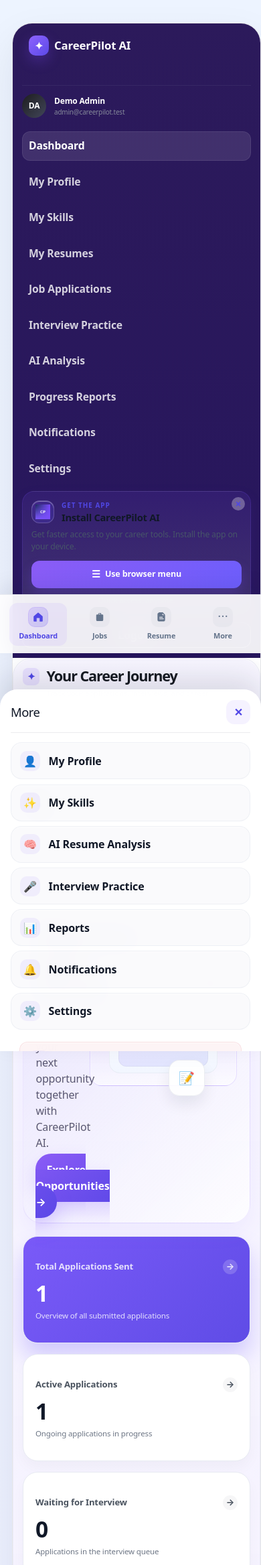
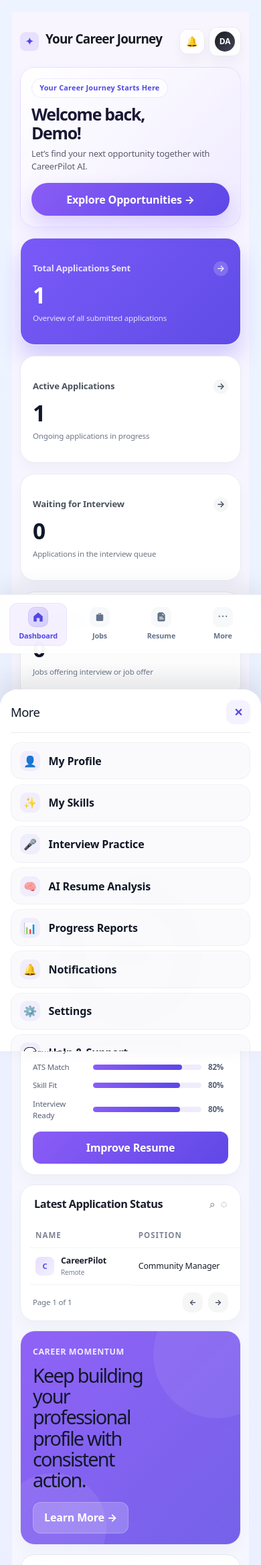
Before and after one commit to manish25er-2003/CareerPilot, a Laravel app: page /dashboard in a window 390 px wide. Shown: the top 2336 px of the page at 67% size. Run offline with Laravel 12, Linux system fonts and the light colour scheme; a user stored in the database is signed in; data comes from the database, SQL or seed files in the repository; style sheets or scripts are compiled from the project's sources.

Commit message:
Responsive dahbord on Mobile devices

```diff
--- a/app/Http/Controllers/Auth/RegisteredUserController.php
+++ b/app/Http/Controllers/Auth/RegisteredUserController.php
@@ -60,8 +60,6 @@ class RegisteredUserController extends Controller
 
         event(new Registered($user));
 
-        Auth::login($user);
-
-        return redirect()->intended(route('dashboard', absolute: false));
+        return redirect()->route('login')->with('success', 'Registration successful. Please sign in to continue.');
     }
 }
--- a/public/css/careerpilot.css
+++ b/public/css/careerpilot.css
@@ -2031,6 +2031,7 @@ body .alert-success {
 .mobile-bottom-nav__item.active {
     color: var(--primary-strong);
     background: rgba(124, 77, 255, 0.08);
+    box-shadow: inset 0 0 0 1px rgba(124, 77, 255, 0.08);
 }
 
 .mobile-bottom-nav__item.active .mobile-bottom-nav__icon {
@@ -3639,48 +3640,149 @@ body.mobile-more-open {
     }
 }
 
-@media (max-width: 900px) {
+@media (max-width: 991px) {
     .jobflow-dashboard-shell {
         display: block;
-        margin: 16px auto;
-        width: min(100vw - 18px, 700px);
+        width: 100%;
+        min-height: 100vh;
+        margin: 0;
+        background: transparent;
+        border: 0;
+        border-radius: 0;
+        overflow: visible;
+        box-shadow: none;
     }
 
     .jobflow-sidebar {
-        border-right: none;
-        border-bottom: 1px solid rgba(17, 24, 39, 0.06);
-        padding: 18px 14px 14px;
+        display: none !important;
     }
 
     .jobflow-main-panel {
-        padding: 14px;
+        padding: 14px 14px calc(4.5rem + env(safe-area-inset-bottom));
+        border: 0;
+        border-radius: 0;
+        background: linear-gradient(180deg, #f8f5ff 0%, #f5f7ff 100%);
+        box-shadow: none;
     }
 
     .jobflow-header-bar {
-        flex-direction: column;
-        align-items: flex-start;
+        flex-direction: row;
+        align-items: center;
+        justify-content: space-between;
         gap: 12px;
+        margin-bottom: 16px;
+        padding: 8px 2px 0;
+    }
+
+    .jobflow-title-wrap {
+        gap: 10px;
+        min-width: 0;
+        flex: 1;
+    }
+
+    .jobflow-title-wrap h2 {
+        font-size: 1.28rem;
+        letter-spacing: -0.04em;
+    }
+
+    .jobflow-title-wrap p {
+        display: none;
+    }
+
+    .jobflow-icon-badge {
+        width: 28px;
+        height: 28px;
     }
 
     .jobflow-header-actions {
-        width: 100%;
-        justify-content: space-between;
-        flex-wrap: wrap;
-        gap: 10px;
+        width: auto;
+        justify-content: flex-end;
+        gap: 8px;
+        flex-wrap: nowrap;
     }
 
     .jobflow-search {
-        flex: 1;
-        min-width: 0;
-        height: 40px;
+        display: none;
+    }
+
+    .jobflow-notification-btn {
+        width: 38px;
+        height: 38px;
     }
 
     .jobflow-user-panel {
         width: auto;
-    }
-
-    .jobflow-title-wrap p {
-        font-size: 0.72rem;
+        padding: 4px 8px 4px 6px;
+    }
+
+    .jobflow-user-mini-card {
+        display: none;
+    }
+
+    .jobflow-hero-banner {
+        display: block;
+        padding: 1rem 1rem 1rem;
+        margin-bottom: 1rem;
+        border-radius: 22px;
+        background: linear-gradient(135deg, rgba(255, 255, 255, 0.94), rgba(238, 233, 255, 0.9));
+        border: 1px solid rgba(124, 77, 255, 0.12);
+        box-shadow: 0 12px 24px rgba(124, 77, 255, 0.06);
+    }
+
+    .jobflow-hero-pill {
+        font-size: 0.68rem;
+        padding: 0.34rem 0.7rem;
+    }
+
+    .jobflow-hero-copy {
+        width: 100%;
+    }
+
+    .jobflow-hero-copy h2 {
+        margin-top: 0.7rem;
+        margin-bottom: 0.45rem;
+        font-size: 1.55rem;
+        line-height: 1.12;
+        letter-spacing: -0.05em;
+        max-width: 12ch;
+    }
+
+    .jobflow-hero-copy p {
+        font-size: 0.8rem;
+        margin-bottom: 0.9rem;
+        max-width: none;
+    }
+
+    .jobflow-hero-visual {
+        display: none;
+    }
+
+    .jobflow-cta-button {
+        width: 100%;
+        display: inline-flex;
+        justify-content: center;
+        align-items: center;
+        min-height: 44px;
+        text-align: center;
+    }
+
+    .jobflow-main-panel {
+        padding-bottom: 86px;
+    }
+
+    .jobflow-upper-grid,
+    .jobflow-lower-grid,
+    .jobflow-bottom-grid {
+        grid-template-columns: 1fr;
+    }
+
+    .jobflow-stat-grid,
+    .jobflow-job-grid {
+        grid-template-columns: repeat(2, minmax(0, 1fr));
+    }
+
+    .jobflow-table-card table {
+        min-width: 100%;
     }
 }
 
@@ -3690,6 +3792,47 @@ body.mobile-more-open {
         grid-template-columns: 1fr;
     }
 
+    .jobflow-title-wrap h2 {
+        font-size: 1.18rem;
+    }
+
+    .jobflow-header-bar {
+        padding-left: 0;
+        padding-right: 0;
+    }
+
+    .jobflow-header-actions {
+        gap: 6px;
+    }
+
+    .jobflow-user-panel {
+        min-width: 0;
+    }
+
+    .jobflow-user-panel .jobflow-user-avatar.small {
+        width: 30px;
+        height: 30px;
+    }
+
+    .jobflow-user-panel::after {
+        display: none;
+    }
+
+    .jobflow-main-panel {
+        padding-left: 12px;
+        padding-right: 12px;
+    }
+
+    .jobflow-cta-button {
+        width: 100%;
+        justify-content: center;
+        text-align: center;
+    }
+
+    .jobflow-hero-copy {
+        width: 100%;
+    }
+
     .jobflow-score-row {
         grid-template-columns: 80px minmax(0, 1fr) 30px;
     }
@@ -3703,22 +3846,17 @@ body.mobile-more-open {
     }
 
     .jobflow-header-actions {
-        flex-direction: column;
-        align-items: stretch;
+        flex-direction: row;
+        align-items: center;
     }
 
     .jobflow-user-panel {
-        width: 100%;
+        width: auto;
         justify-content: space-between;
         padding: 6px 8px;
     }
 
-    .jobflow-search {
-        width: 100%;
-    }
-
     .jobflow-cta-button {
-        width: 100%;
         padding: 0.8rem 1rem;
     }
 
@@ -3727,21 +3865,6 @@ body.mobile-more-open {
         gap: 10px;
     }
 
-    .jobflow-title-wrap h2 {
-        font-size: 1.35rem;
-    }
-
-    .jobflow-user-mini-card {
-        min-width: 0;
-    }
-
-    .jobflow-user-mini-card strong,
-    .jobflow-user-mini-card small {
-        white-space: nowrap;
-        overflow: hidden;
-        text-overflow: ellipsis;
-    }
-
     .jobflow-user-chip {
         padding-left: 0;
         padding-right: 0;
--- a/resources/views/admin/dashboard.blade.php
+++ b/resources/views/admin/dashboard.blade.php
@@ -4,6 +4,10 @@
 
 @section('content')
 @php
+$authUser = auth()->user();
+$displayName = $authUser?->name ?: 'Admin';
+$firstName = trim(explode(' ', $displayName)[0] ?? 'Admin');
+
 $adminCards = [
 ['label' => 'Total users', 'value' => $stats['users'] ?? 0, 'meta' => 'Platform members', 'tone' => 'purple'],
 ['label' => 'Active users', 'value' => $stats['active_users'] ?? 0, 'meta' => 'Currently active', 'tone' => 'blue'],
@@ -18,7 +22,7 @@ $adminCards = [
     <div class="jobflow-hero-banner jobflow-hero-banner--admin">
         <div class="jobflow-hero-copy">
             <span class="jobflow-hero-pill">Platform overview</span>
-            <h2>Welcome back, admin!</h2>
+            <h2>Welcome back, {{ $firstName }}!</h2>
             <p>Track usage, engagement, and key growth metrics across the CareerPilot AI platform.</p>
             <a href="{{ route('home') }}" class="jobflow-cta-button">View Insights →</a>
         </div>
--- a/resources/views/auth/login.blade.php
+++ b/resources/views/auth/login.blade.php
@@ -1,5 +1,11 @@
 <x-guest-layout>
     <x-auth-session-status class="mb-4" :status="session('status')" />
+
+    @if (session('success'))
+        <div class="alert alert-success mb-4" role="alert">
+            {{ session('success') }}
+        </div>
+    @endif
 
     <div class="auth-header">
         <div class="eyebrow">Welcome back</div>
--- a/resources/views/layouts/dashboard.blade.php
+++ b/resources/views/layouts/dashboard.blade.php
@@ -50,11 +50,12 @@ $mobilePrimaryNav = [
 $mobileMoreNav = [
 ['label' => 'My Profile', 'route' => route('profile.index'), 'active' => request()->routeIs('profile.*'), 'icon' => '👤'],
 ['label' => 'My Skills', 'route' => route('skills.index'), 'active' => request()->routeIs('skills.*'), 'icon' => '✨'],
+['label' => 'Interview Practice', 'route' => route('interviews.index'), 'active' => request()->routeIs('interviews.*'), 'icon' => '🎤'],
 ['label' => 'AI Resume Analysis', 'route' => route('ai-analysis.index'), 'active' => request()->routeIs('ai-analysis.*'), 'icon' => '🧠'],
-['label' => 'Interview Practice', 'route' => route('interviews.index'), 'active' => request()->routeIs('interviews.*'), 'icon' => '🎤'],
-['label' => 'Reports', 'route' => route('reports.overview'), 'active' => request()->routeIs('reports.*'), 'icon' => '📊'],
+['label' => 'Progress Reports', 'route' => route('reports.overview'), 'active' => request()->routeIs('reports.*'), 'icon' => '📊'],
 ['label' => 'Notifications', 'route' => route('contact'), 'active' => request()->routeIs('contact'), 'icon' => '🔔'],
-['label' => 'Settings', 'route' => route('home'), 'active' => request()->routeIs('home'), 'icon' => '⚙️'],
+['label' => 'Settings', 'route' => route('profile.edit'), 'active' => request()->routeIs('profile.edit'), 'icon' => '⚙️'],
+['label' => 'Help & Support', 'route' => route('contact'), 'active' => request()->routeIs('contact'), 'icon' => '💬'],
 ];
 @endphp
 
```
Also changed, not shown: tests/Feature/Auth/RegistrationTest.php (+5 -3 lines), 3 other files.
